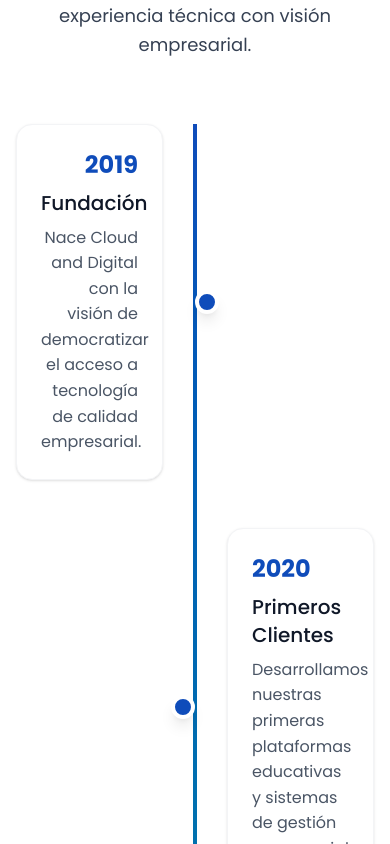
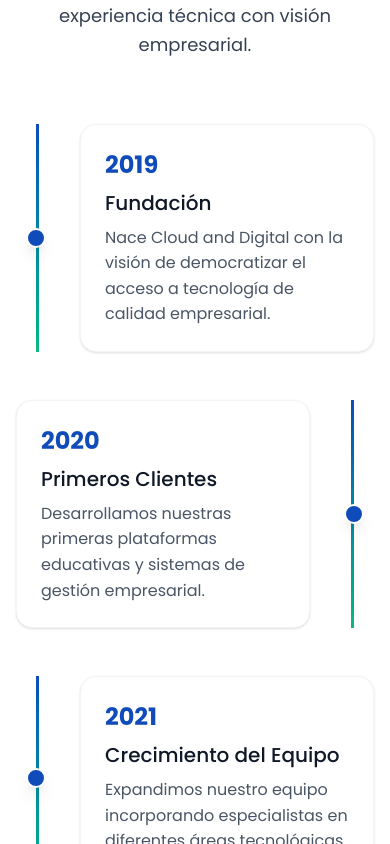
Before and after one commit to MateoTaito/GlassWood, a React (Vite) app: page /about-us in a window 390 px wide. Shown: the part 4100-4944 px from the top of the page. Built offline with nearby package versions, Linux system fonts and the light colour scheme.

Commit message:
Improve about us mobile view

```diff
--- a/src/components/AboutUsContent.tsx
+++ b/src/components/AboutUsContent.tsx
@@ -153,16 +153,63 @@
 
           {/* Timeline */}
           <div className='relative'>
-            <div className='absolute left-1/2 transform -translate-x-1/2 w-1 h-full bg-gradient-to-b from-blue to-positivegreen'></div>
+            {/* Mobile Zigzag Timeline */}
+            <div className='md:hidden space-y-12'>
+              {aboutUsContent.story.milestones.map((milestone, index) => {
+                const isEven = index % 2 === 0;
+                return (
+                  <div
+                    key={milestone.id}
+                    className={`relative flex ${isEven ? "pl-12" : "pr-12"}`}
+                  >
+                    {/* Vertical segment */}
+                    <div
+                      className={`absolute top-0 bottom-0 ${
+                        isEven ? "left-5" : "right-5"
+                      } w-[3px] bg-gradient-to-b from-blue to-positivegreen`}
+                    />
+                    {/* Dot */}
+                    <div
+                      className={`absolute ${
+                        isEven
+                          ? "left-5 -translate-x-1/2"
+                          : "right-5 translate-x-1/2"
+                      } top-1/2 -translate-y-1/2 w-5 h-5 bg-blue rounded-full border-2 border-white shadow-lg`}
+                    />
+                    {/* Card */}
+                    <div
+                      className={`w-full ${
+                        isEven ? "ml-4" : "mr-4"
+                      } bg-white p-6 rounded-2xl shadow-sm border border-gray-100 hover:shadow-lg transition-shadow duration-300`}
+                    >
+                      <div className='text-2xl font-bold text-blue mb-2'>
+                        {milestone.year}
+                      </div>
+                      <h3 className='text-xl font-semibold text-gray-900 mb-2'>
+                        {milestone.title}
+                      </h3>
+                      <p className='text-gray-600'>{milestone.description}</p>
+                    </div>
+                  </div>
+                );
+              })}
+            </div>
 
+            {/* Desktop Original Timeline */}
+            <div className='hidden md:block'>
+              <div className='absolute left-1/2 top-0 transform -translate-x-1/2 w-1 h-full bg-gradient-to-b from-blue to-positivegreen'></div>
               <div className='space-y-12'>
                 {aboutUsContent.story.milestones.map((milestone, index) => (
                   <div
                     key={milestone.id}
-                  className={`flex items-center ${index % 2 === 0 ? "flex-row" : "flex-row-reverse"}`}
+                    className={`flex items-center ${
+                      index % 2 === 0 ? "flex-row" : "flex-row-reverse"
+                    }`}
                   >
                     <div
-                    className={`w-1/2 ${index % 2 === 0 ? "pr-8 text-right" : "pl-8 text-left"}`}
+                      className={`w-1/2 ${
+                        index % 2 === 0 ? "pr-8 text-right" : "pl-8 text-left"
+                      }`}
                     >
                       <div className='bg-white p-6 rounded-2xl shadow-sm border border-gray-100 hover:shadow-lg transition-shadow duration-300'>
                         <div className='text-2xl font-bold text-blue mb-2'>
@@ -180,6 +227,7 @@
                     <div className='w-1/2'></div>
                   </div>
                 ))}
+              </div>
             </div>
           </div>
         </div>
```
Lines whose indentation alone changed are shown as unchanged.
